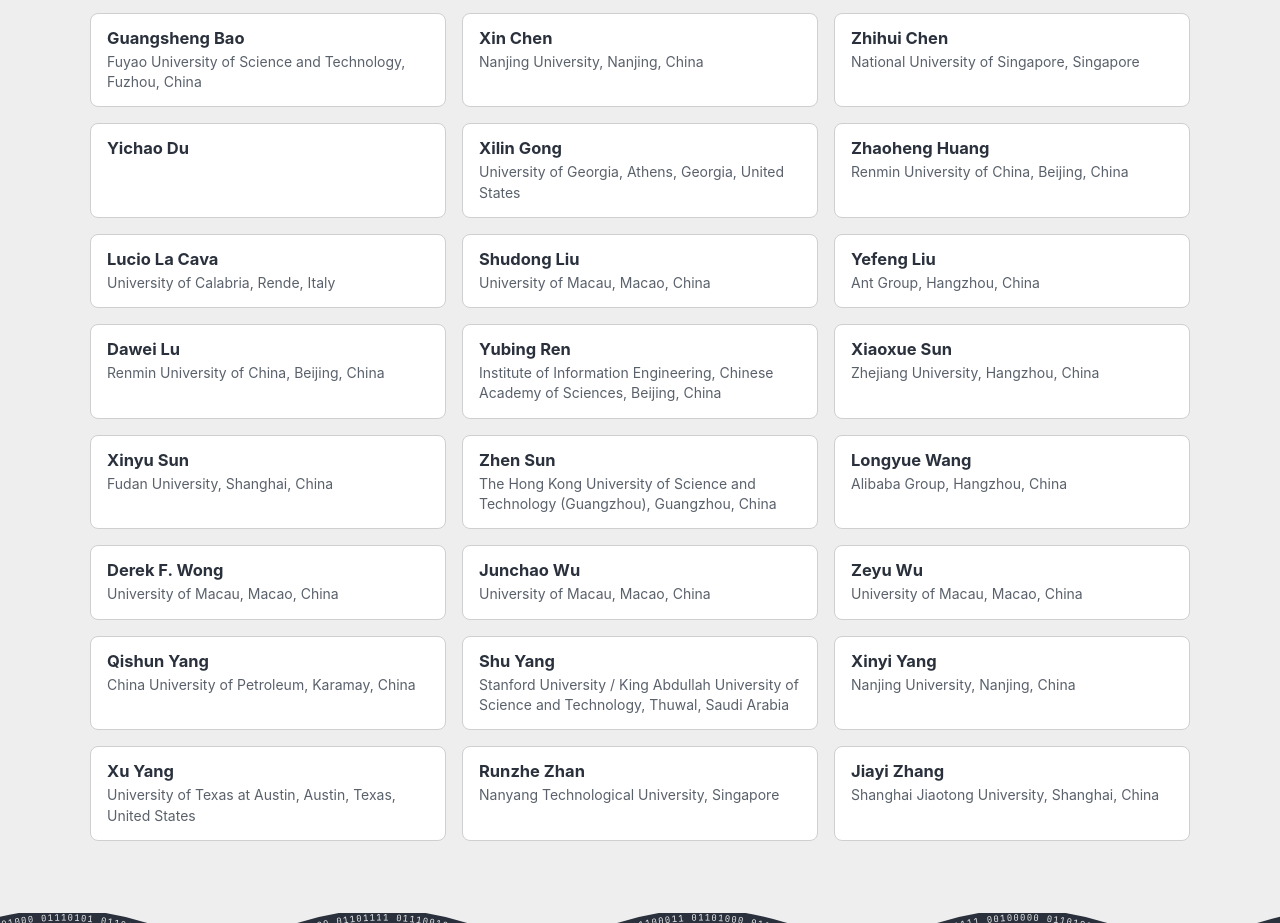
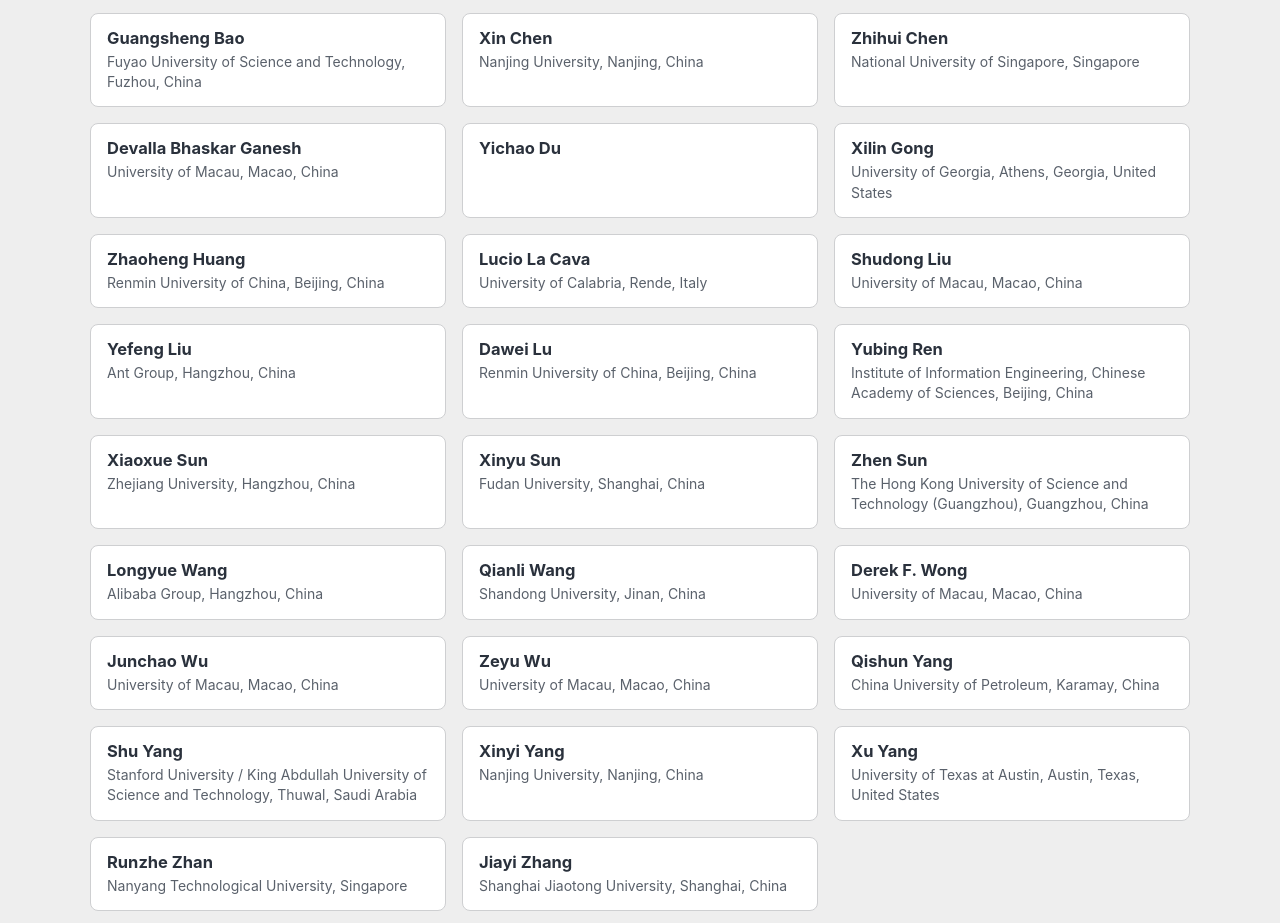
Before and after one commit to NLP2CT/COLING-2027-Workshop-AIGCTrustDetect, a plain HTML site: page organizers.html in a window 1280 px wide. Shown: the part 1755-2678 px from the top of the page. Drawn offline with Linux system fonts and the light colour scheme.

Commit message:
Add Devalla Bhaskar Ganesh and Qianli Wang to program committee

```diff
--- a/organizers.html
+++ b/organizers.html
@@ -179,6 +179,7 @@ button{font-family:inherit}
 <article style="background: #FFFFFF; border: 1px solid #CECFD1; border-radius: 8px; padding: 14px 16px"><h3 style="margin: 0 0 4px; font-size: 16.5px; font-weight: 700">Guangsheng Bao</h3><p style="margin: 0; font-size: 14px; line-height: 1.45; color: #5A616B">Fuyao University of Science and Technology, Fuzhou, China</p></article>
 <article style="background: #FFFFFF; border: 1px solid #CECFD1; border-radius: 8px; padding: 14px 16px"><h3 style="margin: 0 0 4px; font-size: 16.5px; font-weight: 700">Xin Chen</h3><p style="margin: 0; font-size: 14px; line-height: 1.45; color: #5A616B">Nanjing University, Nanjing, China</p></article>
 <article style="background: #FFFFFF; border: 1px solid #CECFD1; border-radius: 8px; padding: 14px 16px"><h3 style="margin: 0 0 4px; font-size: 16.5px; font-weight: 700">Zhihui Chen</h3><p style="margin: 0; font-size: 14px; line-height: 1.45; color: #5A616B">National University of Singapore, Singapore</p></article>
+<article style="background: #FFFFFF; border: 1px solid #CECFD1; border-radius: 8px; padding: 14px 16px"><h3 style="margin: 0 0 4px; font-size: 16.5px; font-weight: 700">Devalla Bhaskar Ganesh</h3><p style="margin: 0; font-size: 14px; line-height: 1.45; color: #5A616B">University of Macau, Macao, China</p></article>
 <article style="background: #FFFFFF; border: 1px solid #CECFD1; border-radius: 8px; padding: 14px 16px"><h3 style="margin: 0; font-size: 16.5px; font-weight: 700">Yichao Du</h3></article>
 <article style="background: #FFFFFF; border: 1px solid #CECFD1; border-radius: 8px; padding: 14px 16px"><h3 style="margin: 0 0 4px; font-size: 16.5px; font-weight: 700">Xilin Gong</h3><p style="margin: 0; font-size: 14px; line-height: 1.45; color: #5A616B">University of Georgia, Athens, Georgia, United States</p></article>
 <article style="background: #FFFFFF; border: 1px solid #CECFD1; border-radius: 8px; padding: 14px 16px"><h3 style="margin: 0 0 4px; font-size: 16.5px; font-weight: 700">Zhaoheng Huang</h3><p style="margin: 0; font-size: 14px; line-height: 1.45; color: #5A616B">Renmin University of China, Beijing, China</p></article>
@@ -191,6 +192,7 @@ button{font-family:inherit}
 <article style="background: #FFFFFF; border: 1px solid #CECFD1; border-radius: 8px; padding: 14px 16px"><h3 style="margin: 0 0 4px; font-size: 16.5px; font-weight: 700">Xinyu Sun</h3><p style="margin: 0; font-size: 14px; line-height: 1.45; color: #5A616B">Fudan University, Shanghai, China</p></article>
 <article style="background: #FFFFFF; border: 1px solid #CECFD1; border-radius: 8px; padding: 14px 16px"><h3 style="margin: 0 0 4px; font-size: 16.5px; font-weight: 700">Zhen Sun</h3><p style="margin: 0; font-size: 14px; line-height: 1.45; color: #5A616B">The Hong Kong University of Science and Technology (Guangzhou), Guangzhou, China</p></article>
 <article style="background: #FFFFFF; border: 1px solid #CECFD1; border-radius: 8px; padding: 14px 16px"><h3 style="margin: 0 0 4px; font-size: 16.5px; font-weight: 700">Longyue Wang</h3><p style="margin: 0; font-size: 14px; line-height: 1.45; color: #5A616B">Alibaba Group, Hangzhou, China</p></article>
+<article style="background: #FFFFFF; border: 1px solid #CECFD1; border-radius: 8px; padding: 14px 16px"><h3 style="margin: 0 0 4px; font-size: 16.5px; font-weight: 700">Qianli Wang</h3><p style="margin: 0; font-size: 14px; line-height: 1.45; color: #5A616B">Shandong University, Jinan, China</p></article>
 <article style="background: #FFFFFF; border: 1px solid #CECFD1; border-radius: 8px; padding: 14px 16px"><h3 style="margin: 0 0 4px; font-size: 16.5px; font-weight: 700">Derek F. Wong</h3><p style="margin: 0; font-size: 14px; line-height: 1.45; color: #5A616B">University of Macau, Macao, China</p></article>
 <article style="background: #FFFFFF; border: 1px solid #CECFD1; border-radius: 8px; padding: 14px 16px"><h3 style="margin: 0 0 4px; font-size: 16.5px; font-weight: 700">Junchao Wu</h3><p style="margin: 0; font-size: 14px; line-height: 1.45; color: #5A616B">University of Macau, Macao, China</p></article>
 <article style="background: #FFFFFF; border: 1px solid #CECFD1; border-radius: 8px; padding: 14px 16px"><h3 style="margin: 0 0 4px; font-size: 16.5px; font-weight: 700">Zeyu Wu</h3><p style="margin: 0; font-size: 14px; line-height: 1.45; color: #5A616B">University of Macau, Macao, China</p></article>
```
